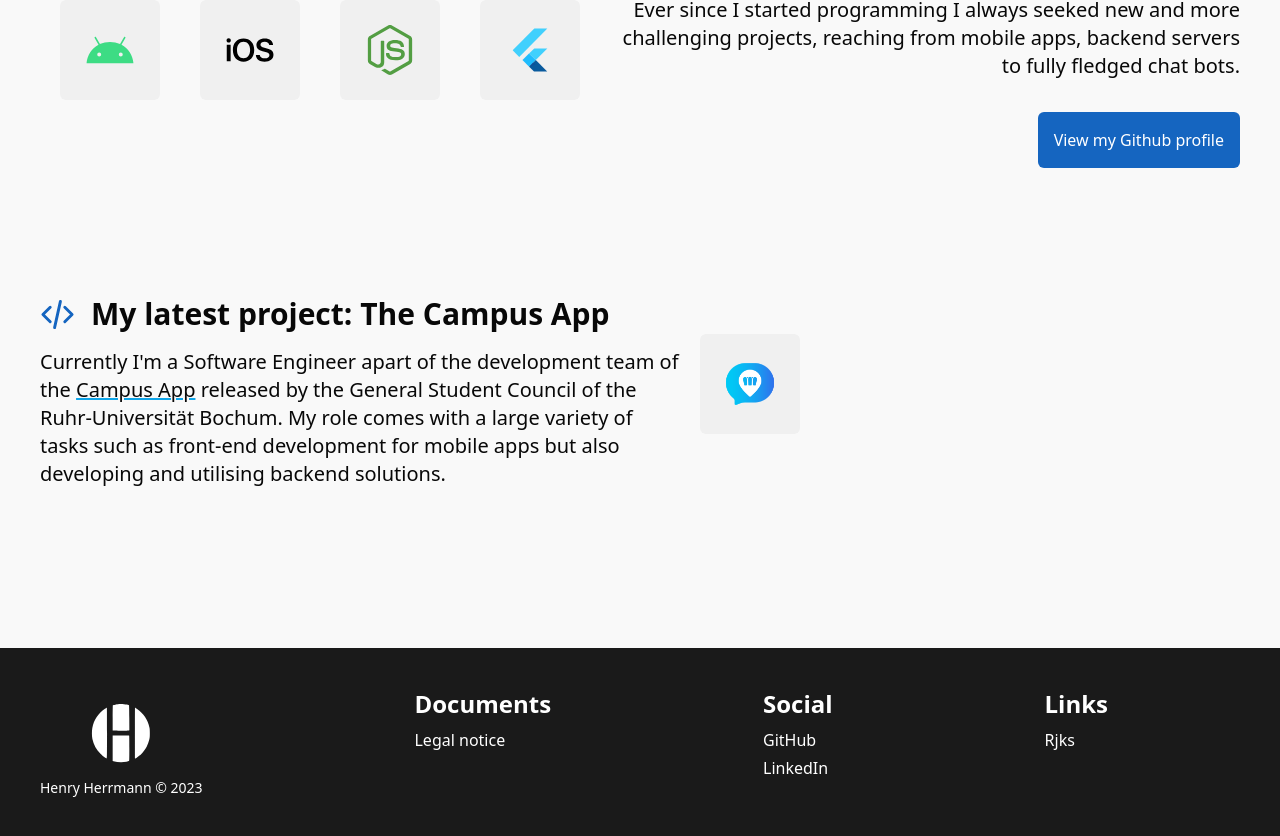
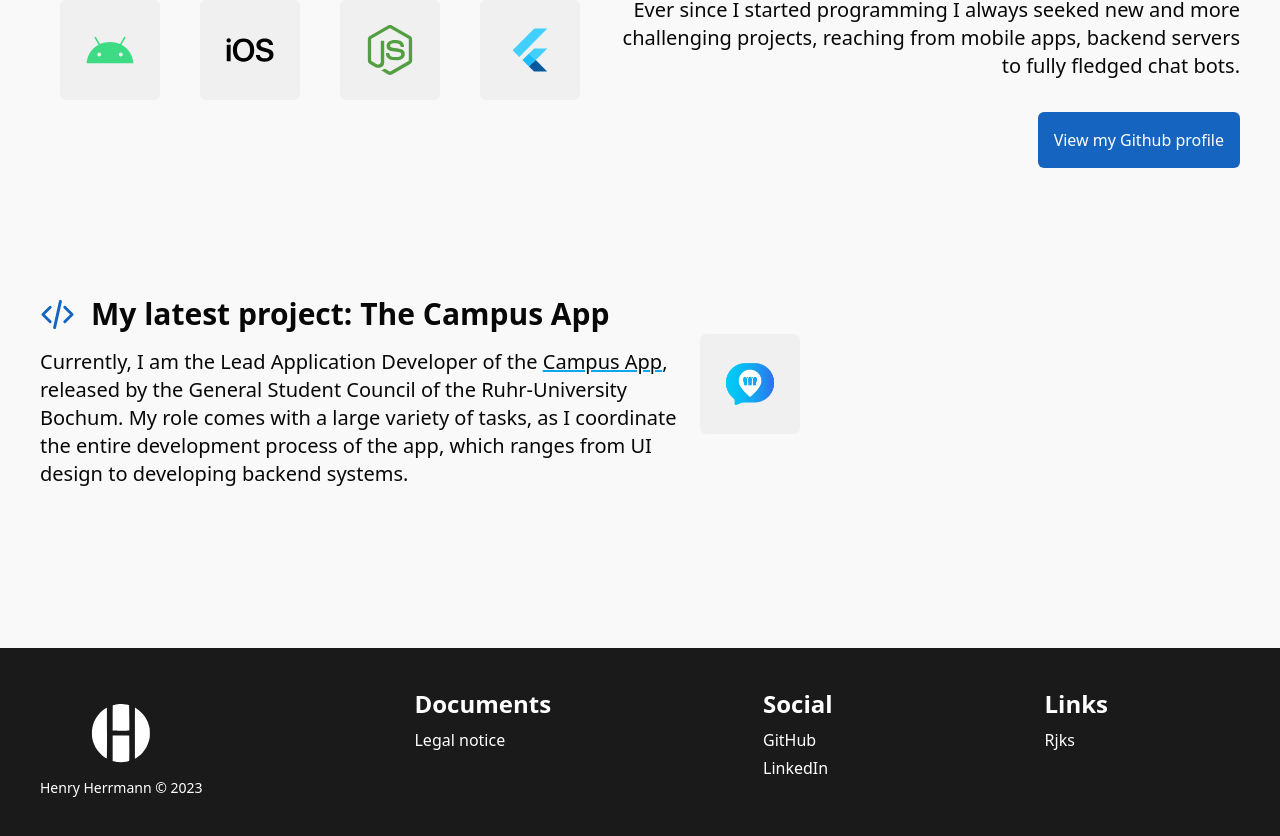
Before and after one commit to henry-herrmann/portfolio-site-v2, a Next.js app: page / in a window 1280 px wide. Shown: the part 1192-2028 px from the top of the page. Built offline with nearby package versions, Linux system fonts and the light colour scheme.

Commit message:
Fix typos

```diff
--- a/components/LandingCampusApp.js
+++ b/components/LandingCampusApp.js
@@ -11,7 +11,7 @@ export default function LandingCampusApp() {
                     <Image className="hidden xl:block fill-current text-green-600" src="/icons/code.svg" alt="Code" width={35} height={25}/>
                     <h1 className="mt-6 xl:mt-0 font-bold text-2xl md:text-3xl xl:pl-4 text-slate">My latest project: The Campus App</h1>
                 </div>
-                <p className="text-xl font-light">Currently I'm a Software Engineer apart of the development team of the <Link className="underline decoration-sky-500" href="https://app.asta-bochum.de/">Campus App</Link> released by the General Student Council of the Ruhr-Universität Bochum. My role comes with a large variety of tasks such as front-end development for mobile apps but also developing and utilising backend solutions.</p>
+                <p className="text-xl font-light">Currently, I am the Lead Application Developer of the <Link className="underline decoration-sky-500" href="https://app.asta-bochum.de/">Campus App</Link>, released by the General Student Council of the Ruhr-University Bochum. My role comes with a large variety of tasks, as I coordinate the entire development process of the app, which ranges from UI design to developing backend systems.</p>
 
             </div>
             <div className='grid xl:grid-cols-4 grid-cols-1'>
```
